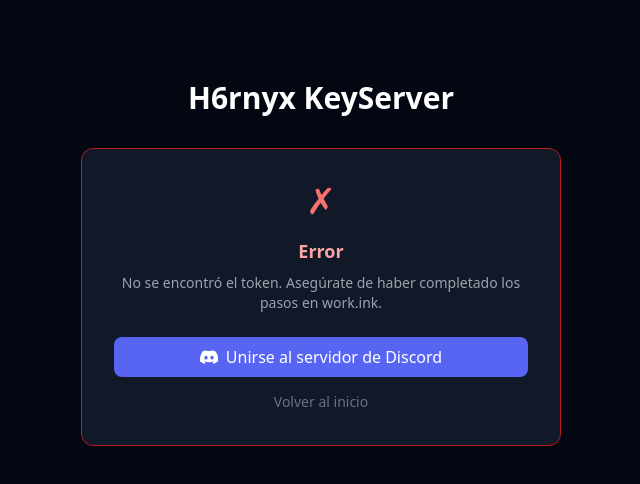
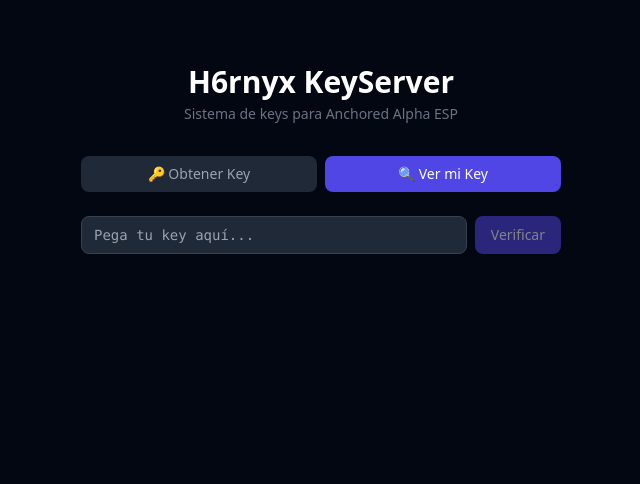
Before and after one commit to h6rnyxv/h6rnyx-keyserver, a Next.js app: page /getkey in a window 1280 px wide. Shown: the top 484 px of the page, without its empty margins (319-959 px from the left). Built offline with nearby package versions, Linux system fonts and the light colour scheme.

Commit message:
feat: add key status checker with time remaining bar

```diff
--- a/app/getkey/page.tsx
+++ b/app/getkey/page.tsx
@@ -1,25 +1,210 @@
 "use client";
 
-import { useEffect, useState } from "react";
+  import { useEffect, useState, useCallback } from "react";
   import { useSearchParams } from "next/navigation";
   import { Suspense } from "react";
 
   const DISCORD_INVITE = "https://discord.gg/B29pp4vm5G";
 
+  const DiscordIcon = () => (
+    <svg width="18" height="14" viewBox="0 0 71 55" fill="white" xmlns="http://www.w3.org/2000/svg">
+      <path d="M60.1 4.9A58.8 58.8 0 0 0 45.7.4a.2.2 0 0 0-.2.1 40.9 40.9 0 0 0-1.8 3.7 54.3 54.3 0 0 0-16.3 0A37.5 37.5 0 0 0 25.6.5a.2.2 0 0 0-.2-.1A58.6 58.6 0 0 0 11 4.9a.2.2 0 0 0-.1.1C1.6 18.7-1 32.2.3 45.5a.2.2 0 0 0 .1.2 59.1 59.1 0 0 0 17.8 9 .2.2 0 0 0 .2-.1 42.2 42.2 0 0 0 3.6-5.9.2.2 0 0 0-.1-.3 38.9 38.9 0 0 1-5.6-2.7.2.2 0 0 1 0-.4c.4-.3.7-.6 1.1-.9a.2.2 0 0 1 .2 0c11.7 5.4 24.4 5.4 36 0a.2.2 0 0 1 .2 0l1.1.9a.2.2 0 0 1 0 .4 36.8 36.8 0 0 1-5.6 2.7.2.2 0 0 0-.1.3 47.3 47.3 0 0 0 3.6 5.9.2.2 0 0 0 .2.1 58.9 58.9 0 0 0 17.8-9 .2.2 0 0 0 .1-.2C73 30.1 70.2 16.7 60.2 5a.2.2 0 0 0-.1-.1ZM23.7 37.3c-3.5 0-6.4-3.2-6.4-7.2s2.8-7.2 6.4-7.2c3.6 0 6.5 3.3 6.4 7.2 0 4-2.8 7.2-6.4 7.2Zm23.6 0c-3.5 0-6.4-3.2-6.4-7.2s2.8-7.2 6.4-7.2c3.6 0 6.5 3.3 6.4 7.2 0 4-2.8 7.2-6.4 7.2Z"/>
+    </svg>
+  );
+
+  function fmt(date: string | null) {
+    if (!date) return "—";
+    return new Date(date).toLocaleString("es", { dateStyle: "short", timeStyle: "short" });
+  }
+
+  type KeyStatus = {
+    found: boolean;
+    active: boolean;
+    expired: boolean;
+    label: string | null;
+    created_at: string;
+    expires_at: string | null;
+    last_used_at: string | null;
+    roblox_username: string | null;
+    time_left: string | null;
+    ms_left: number | null;
+  };
+
+  function TimeBar({ msLeft, expiresAt }: { msLeft: number | null; expiresAt: string | null }) {
+    const [remaining, setRemaining] = useState(msLeft);
+
+    useEffect(() => {
+      if (!msLeft || !expiresAt) return;
+      const interval = setInterval(() => {
+        const left = new Date(expiresAt).getTime() - Date.now();
+        setRemaining(left > 0 ? left : 0);
+      }, 1000);
+      return () => clearInterval(interval);
+    }, [msLeft, expiresAt]);
+
+    if (!remaining || !expiresAt) return null;
+
+    const totalMs = new Date(expiresAt).getTime() - new Date(new Date(expiresAt).getTime() - msLeft).getTime();
+    const pct = Math.max(0, Math.min(100, (remaining / (msLeft > 0 ? msLeft : 1)) * 100));
+
+    const days = Math.floor(remaining / 86400000);
+    const hours = Math.floor((remaining % 86400000) / 3600000);
+    const mins = Math.floor((remaining % 3600000) / 60000);
+    const secs = Math.floor((remaining % 60000) / 1000);
+
+    const label = days > 0 ? `${days}d ${hours}h ${mins}m` : hours > 0 ? `${hours}h ${mins}m ${secs}s` : `${mins}m ${secs}s`;
+
+    return (
+      <div className="mt-4">
+        <div className="flex justify-between text-xs text-gray-400 mb-1">
+          <span>Tiempo restante</span>
+          <span className="font-mono text-indigo-300">{label}</span>
+        </div>
+        <div className="w-full bg-gray-700 rounded-full h-2">
+          <div
+            className="h-2 rounded-full transition-all duration-1000"
+            style={{
+              width: `${pct}%`,
+              background: pct > 50 ? "#6366f1" : pct > 20 ? "#f59e0b" : "#ef4444"
+            }}
+          />
+        </div>
+      </div>
+    );
+  }
+
+  function CheckKeyTab() {
+    const [keyInput, setKeyInput] = useState("");
+    const [status, setStatus] = useState<KeyStatus | null>(null);
+    const [loading, setLoading] = useState(false);
+    const [error, setError] = useState("");
+    const [copied, setCopied] = useState(false);
+
+    const check = useCallback(async () => {
+      if (!keyInput.trim()) return;
+      setLoading(true);
+      setError("");
+      setStatus(null);
+      try {
+        const res = await fetch("/api/keystatus", {
+          method: "POST",
+          headers: { "Content-Type": "application/json" },
+          body: JSON.stringify({ key: keyInput.trim() }),
+        });
+        const data = await res.json();
+        if (!res.ok || !data.found) {
+          setError(data.message || "Key no encontrada.");
+        } else {
+          setStatus(data);
+        }
+      } catch {
+        setError("Error de conexión.");
+      } finally {
+        setLoading(false);
+      }
+    }, [keyInput]);
+
+    const copyKey = () => {
+      navigator.clipboard.writeText(keyInput.trim());
+      setCopied(true);
+      setTimeout(() => setCopied(false), 2000);
+    };
+
+    return (
+      <div>
+        <div className="flex gap-2 mb-6">
+          <input
+            type="text"
+            value={keyInput}
+            onChange={e => setKeyInput(e.target.value)}
+            onKeyDown={e => e.key === "Enter" && check()}
+            placeholder="Pega tu key aquí..."
+            className="flex-1 bg-gray-800 border border-gray-700 rounded-lg px-3 py-2 text-white text-sm font-mono focus:outline-none focus:border-indigo-500"
+          />
+          <button
+            onClick={check}
+            disabled={loading || !keyInput.trim()}
+            className="bg-indigo-600 hover:bg-indigo-700 disabled:opacity-50 text-white px-4 py-2 rounded-lg text-sm font-medium transition-colors"
+          >
+            {loading ? "..." : "Verificar"}
+          </button>
+        </div>
+
+        {error && (
+          <div className="bg-red-900/30 border border-red-700 rounded-xl p-4 text-red-300 text-sm">
+            ✗ {error}
+          </div>
+        )}
+
+        {status && (
+          <div className={`rounded-xl p-5 border ${status.active ? "bg-gray-900 border-indigo-700" : "bg-gray-900 border-red-700"}`}>
+            <div className="flex items-center justify-between mb-4">
+              <div className="flex items-center gap-2">
+                <span className={`w-2.5 h-2.5 rounded-full ${status.active ? "bg-green-400" : "bg-red-400"}`} />
+                <span className={`text-sm font-semibold ${status.active ? "text-green-400" : "text-red-400"}`}>
+                  {status.active ? "Key Activa" : status.expired ? "Key Expirada" : "Key Inactiva"}
+                </span>
+              </div>
+              {status.label && (
+                <span className="text-xs bg-indigo-900 text-indigo-300 px-2 py-0.5 rounded-full">{status.label}</span>
+              )}
+            </div>
+
+            <div className="grid grid-cols-2 gap-3 text-sm">
+              <div className="bg-gray-800 rounded-lg p-3">
+                <p className="text-gray-500 text-xs mb-1">Roblox User</p>
+                <p className="text-white font-medium">{status.roblox_username || "—"}</p>
+              </div>
+              <div className="bg-gray-800 rounded-lg p-3">
+                <p className="text-gray-500 text-xs mb-1">Último uso</p>
+                <p className="text-white font-medium">{fmt(status.last_used_at)}</p>
+              </div>
+              <div className="bg-gray-800 rounded-lg p-3">
+                <p className="text-gray-500 text-xs mb-1">Creada</p>
+                <p className="text-white font-medium">{fmt(status.created_at)}</p>
+              </div>
+              <div className="bg-gray-800 rounded-lg p-3">
+                <p className="text-gray-500 text-xs mb-1">Expira</p>
+                <p className="text-white font-medium">
+                  {status.expires_at ? fmt(status.expires_at) : "♾️ Lifetime"}
+                </p>
+              </div>
+            </div>
+
+            {status.active && status.expires_at && (
+              <TimeBar msLeft={status.ms_left} expiresAt={status.expires_at} />
+            )}
+
+            {status.active && !status.expires_at && (
+              <div className="mt-4 flex items-center gap-2 text-indigo-300 text-sm">
+                <span>♾️</span>
+                <span>Esta key no expira nunca</span>
+              </div>
+            )}
+
+            <button
+              onClick={copyKey}
+              className="mt-4 w-full bg-gray-700 hover:bg-gray-600 text-white py-2 rounded-lg text-sm transition-colors"
+            >
+              {copied ? "✓ Copiado" : "Copiar Key"}
+            </button>
+          </div>
+        )}
+      </div>
+    );
+  }
+
   function GetKeyContent() {
     const searchParams = useSearchParams();
     const token = searchParams.get("token");
-  const [status, setStatus] = useState<"loading" | "success" | "error">("loading");
+    const [tab, setTab] = useState<"get" | "check">(token ? "get" : "check");
+    const [getStatus, setGetStatus] = useState<"idle" | "loading" | "success" | "error">(token ? "loading" : "idle");
     const [key, setKey] = useState<string | null>(null);
     const [message, setMessage] = useState("");
+    const [copied, setCopied] = useState(false);
 
     useEffect(() => {
-    if (!token) {
-      setStatus("error");
-      setMessage("No se encontró el token. Asegúrate de haber completado los pasos en work.ink.");
-      return;
-    }
-
+      if (!token) return;
       const validate = async () => {
         try {
           const res = await fetch("/api/generatekey", {
@@ -30,80 +215,121 @@
           const data = await res.json();
           if (res.ok && data.key) {
             setKey(data.key);
-          setStatus("success");
+            setGetStatus("success");
           } else {
-          setStatus("error");
+            setGetStatus("error");
             setMessage(data.error || "Token inválido o ya utilizado.");
           }
         } catch {
-        setStatus("error");
+          setGetStatus("error");
           setMessage("Error de conexión. Intenta de nuevo.");
         }
       };
-
       validate();
     }, [token]);
 
+    const copyKey = (k: string) => {
+      navigator.clipboard.writeText(k);
+      setCopied(true);
+      setTimeout(() => setCopied(false), 2000);
+    };
+
     return (
-    <main className="max-w-lg mx-auto px-4 py-20 text-center">
-      <h1 className="text-3xl font-bold mb-8 text-white">H6rnyx KeyServer</h1>
+      <main className="max-w-lg mx-auto px-4 py-16">
+        <div className="text-center mb-8">
+          <h1 className="text-3xl font-bold text-white">H6rnyx KeyServer</h1>
+          <p className="text-gray-500 text-sm mt-1">Sistema de keys para Anchored Alpha ESP</p>
+        </div>
 
-      {status === "loading" && (
-        <div className="bg-gray-900 rounded-xl p-8 border border-gray-800">
+        <div className="flex gap-2 mb-6">
+          {([["get", "🔑 Obtener Key"], ["check", "🔍 Ver mi Key"]] as const).map(([t, label]) => (
+            <button
+              key={t}
+              onClick={() => setTab(t)}
+              className={`flex-1 py-2 rounded-lg text-sm font-medium transition-colors ${
+                tab === t ? "bg-indigo-600 text-white" : "bg-gray-800 text-gray-400 hover:text-white"
+              }`}
+            >
+              {label}
+            </button>
+          ))}
+        </div>
+
+        {tab === "get" && (
+          <div>
+            {getStatus === "idle" && (
+              <div className="bg-gray-900 rounded-xl p-6 border border-gray-800 text-center">
+                <p className="text-gray-300 text-sm mb-2">Para obtener una key, completa los pasos en work.ink</p>
+                <p className="text-gray-500 text-xs mb-5">Después serás redirigido aquí automáticamente con tu key</p>
+                <a
+                  href="https://work.ink/2tqZ/keyserver"
+                  target="_blank"
+                  rel="noopener noreferrer"
+                  className="inline-block bg-indigo-600 hover:bg-indigo-700 text-white px-6 py-2 rounded-lg font-medium transition-colors text-sm"
+                >
+                  Obtener Key →
+                </a>
+              </div>
+            )}
+
+            {getStatus === "loading" && (
+              <div className="bg-gray-900 rounded-xl p-8 border border-gray-800 text-center">
                 <div className="animate-spin w-8 h-8 border-2 border-indigo-500 border-t-transparent rounded-full mx-auto mb-4" />
                 <p className="text-gray-400">Validando tu token con work.ink...</p>
               </div>
             )}
 
-      {status === "success" && key && (
-        <div className="bg-gray-900 rounded-xl p-8 border border-green-700">
-          <div className="text-green-400 text-4xl mb-4">✓</div>
-          <p className="text-green-300 font-semibold text-lg mb-2">Key generada exitosamente</p>
-          <p className="text-gray-400 text-sm mb-6">Guárdala ahora — no se mostrará de nuevo.</p>
+            {getStatus === "success" && key && (
+              <div className="bg-gray-900 rounded-xl p-6 border border-green-700">
+                <div className="text-center mb-5">
+                  <div className="text-green-400 text-4xl mb-2">✓</div>
+                  <p className="text-green-300 font-semibold text-lg">Key generada exitosamente</p>
+                  <p className="text-gray-500 text-xs mt-1">Guárdala ahora, no se mostrará de nuevo</p>
+                </div>
                 <div className="bg-gray-800 rounded-lg p-4 mb-4">
                   <code className="text-indigo-300 text-sm break-all">{key}</code>
                 </div>
+                <div className="flex flex-col gap-2">
                   <button
-            onClick={() => { navigator.clipboard.writeText(key); alert("Copiado al portapapeles"); }}
-            className="w-full bg-indigo-600 hover:bg-indigo-700 text-white px-6 py-2 rounded-lg font-medium transition-colors mb-3"
+                    onClick={() => copyKey(key)}
+                    className="w-full bg-indigo-600 hover:bg-indigo-700 text-white px-6 py-2 rounded-lg font-medium transition-colors text-sm"
                   >
-            Copiar Key
+                    {copied ? "✓ Copiado" : "Copiar Key"}
                   </button>
                   <a
                     href={DISCORD_INVITE}
                     target="_blank"
                     rel="noopener noreferrer"
-            className="w-full flex items-center justify-center gap-2 bg-[#5865F2] hover:bg-[#4752c4] text-white px-6 py-2 rounded-lg font-medium transition-colors"
+                    className="w-full flex items-center justify-center gap-2 bg-[#5865F2] hover:bg-[#4752c4] text-white px-6 py-2 rounded-lg font-medium transition-colors text-sm"
                   >
-            <svg width="18" height="14" viewBox="0 0 71 55" fill="white" xmlns="http://www.w3.org/2000/svg">
-              <path d="M60.1 4.9A58.8 58.8 0 0 0 45.7.4a.2.2 0 0 0-.2.1 40.9 40.9 0 0 0-1.8 3.7 54.3 54.3 0 0 0-16.3 0A37.5 37.5 0 0 0 25.6.5a.2.2 0 0 0-.2-.1A58.6 58.6 0 0 0 11 4.9a.2.2 0 0 0-.1.1C1.6 18.7-1 32.2.3 45.5a.2.2 0 0 0 .1.2 59.1 59.1 0 0 0 17.8 9 .2.2 0 0 0 .2-.1 42.2 42.2 0 0 0 3.6-5.9.2.2 0 0 0-.1-.3 38.9 38.9 0 0 1-5.6-2.7.2.2 0 0 1 0-.4c.4-.3.7-.6 1.1-.9a.2.2 0 0 1 .2 0c11.7 5.4 24.4 5.4 36 0a.2.2 0 0 1 .2 0l1.1.9a.2.2 0 0 1 0 .4 36.8 36.8 0 0 1-5.6 2.7.2.2 0 0 0-.1.3 47.3 47.3 0 0 0 3.6 5.9.2.2 0 0 0 .2.1 58.9 58.9 0 0 0 17.8-9 .2.2 0 0 0 .1-.2C73 30.1 70.2 16.7 60.2 5a.2.2 0 0 0-.1-.1ZM23.7 37.3c-3.5 0-6.4-3.2-6.4-7.2s2.8-7.2 6.4-7.2c3.6 0 6.5 3.3 6.4 7.2 0 4-2.8 7.2-6.4 7.2Zm23.6 0c-3.5 0-6.4-3.2-6.4-7.2s2.8-7.2 6.4-7.2c3.6 0 6.5 3.3 6.4 7.2 0 4-2.8 7.2-6.4 7.2Z"/>
-            </svg>
-            Unirse al servidor de Discord
+                    <DiscordIcon /> Unirse al Discord
                   </a>
+                </div>
               </div>
             )}
 
-      {status === "error" && (
-        <div className="bg-gray-900 rounded-xl p-8 border border-red-700">
-          <div className="text-red-400 text-4xl mb-4">✗</div>
-          <p className="text-red-300 font-semibold text-lg mb-2">Error</p>
-          <p className="text-gray-400 text-sm mb-6">{message}</p>
+            {getStatus === "error" && (
+              <div className="bg-gray-900 rounded-xl p-6 border border-red-700 text-center">
+                <div className="text-red-400 text-4xl mb-2">✗</div>
+                <p className="text-red-300 font-semibold mb-2">Error</p>
+                <p className="text-gray-400 text-sm mb-5">{message}</p>
                 <a
                   href={DISCORD_INVITE}
                   target="_blank"
                   rel="noopener noreferrer"
-            className="flex items-center justify-center gap-2 bg-[#5865F2] hover:bg-[#4752c4] text-white px-6 py-2 rounded-lg font-medium transition-colors mb-3"
+                  className="flex items-center justify-center gap-2 bg-[#5865F2] hover:bg-[#4752c4] text-white px-6 py-2 rounded-lg font-medium transition-colors text-sm mb-3"
                 >
-            <svg width="18" height="14" viewBox="0 0 71 55" fill="white" xmlns="http://www.w3.org/2000/svg">
-              <path d="M60.1 4.9A58.8 58.8 0 0 0 45.7.4a.2.2 0 0 0-.2.1 40.9 40.9 0 0 0-1.8 3.7 54.3 54.3 0 0 0-16.3 0A37.5 37.5 0 0 0 25.6.5a.2.2 0 0 0-.2-.1A58.6 58.6 0 0 0 11 4.9a.2.2 0 0 0-.1.1C1.6 18.7-1 32.2.3 45.5a.2.2 0 0 0 .1.2 59.1 59.1 0 0 0 17.8 9 .2.2 0 0 0 .2-.1 42.2 42.2 0 0 0 3.6-5.9.2.2 0 0 0-.1-.3 38.9 38.9 0 0 1-5.6-2.7.2.2 0 0 1 0-.4c.4-.3.7-.6 1.1-.9a.2.2 0 0 1 .2 0c11.7 5.4 24.4 5.4 36 0a.2.2 0 0 1 .2 0l1.1.9a.2.2 0 0 1 0 .4 36.8 36.8 0 0 1-5.6 2.7.2.2 0 0 0-.1.3 47.3 47.3 0 0 0 3.6 5.9.2.2 0 0 0 .2.1 58.9 58.9 0 0 0 17.8-9 .2.2 0 0 0 .1-.2C73 30.1 70.2 16.7 60.2 5a.2.2 0 0 0-.1-.1ZM23.7 37.3c-3.5 0-6.4-3.2-6.4-7.2s2.8-7.2 6.4-7.2c3.6 0 6.5 3.3 6.4 7.2 0 4-2.8 7.2-6.4 7.2Zm23.6 0c-3.5 0-6.4-3.2-6.4-7.2s2.8-7.2 6.4-7.2c3.6 0 6.5 3.3 6.4 7.2 0 4-2.8 7.2-6.4 7.2Z"/>
-            </svg>
-            Unirse al servidor de Discord
+                  <DiscordIcon /> Soporte en Discord
                 </a>
-          <a href="/" className="inline-block text-gray-500 hover:text-gray-400 text-sm transition-colors">
-            Volver al inicio
+                <a href="/getkey" className="inline-block text-gray-500 hover:text-gray-400 text-sm transition-colors">
+                  Intentar de nuevo
                 </a>
               </div>
             )}
+          </div>
+        )}
+
+        {tab === "check" && <CheckKeyTab />}
       </main>
     );
   }
```
Lines whose indentation alone changed are shown as unchanged.
